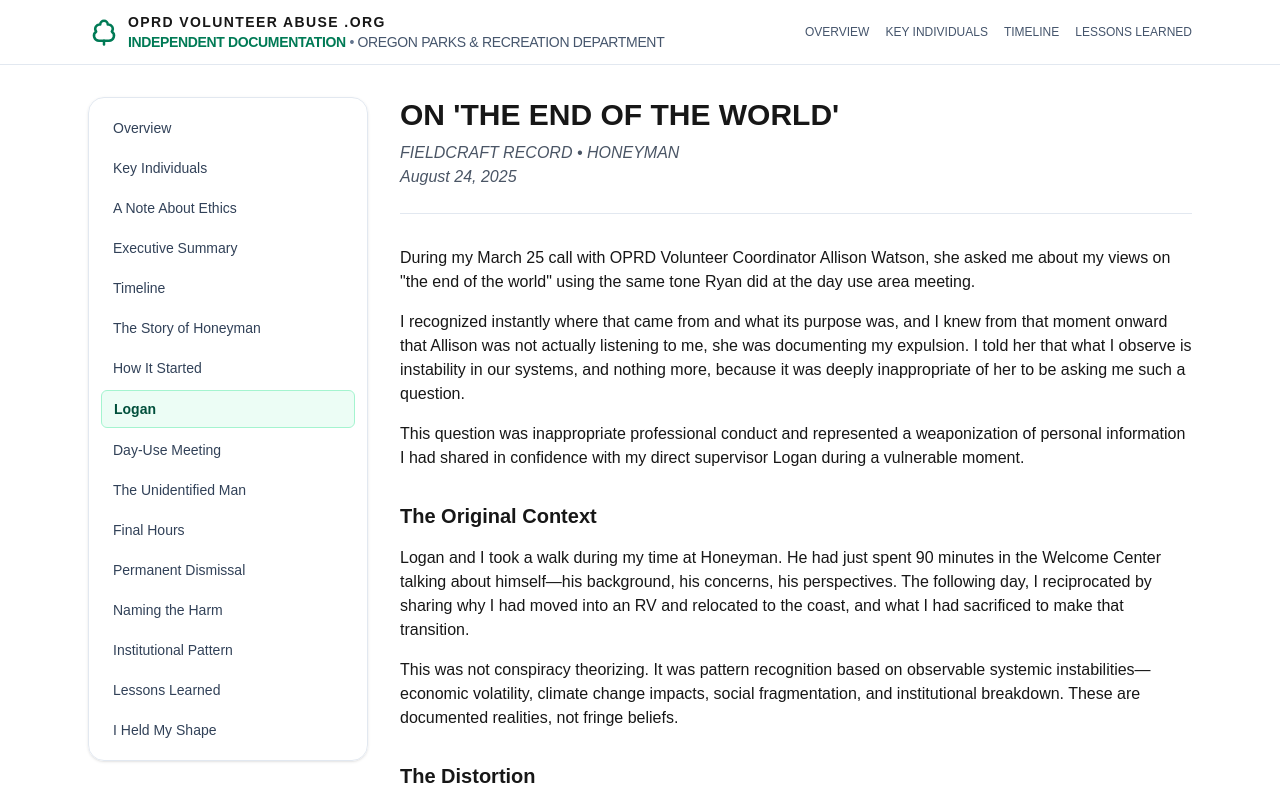
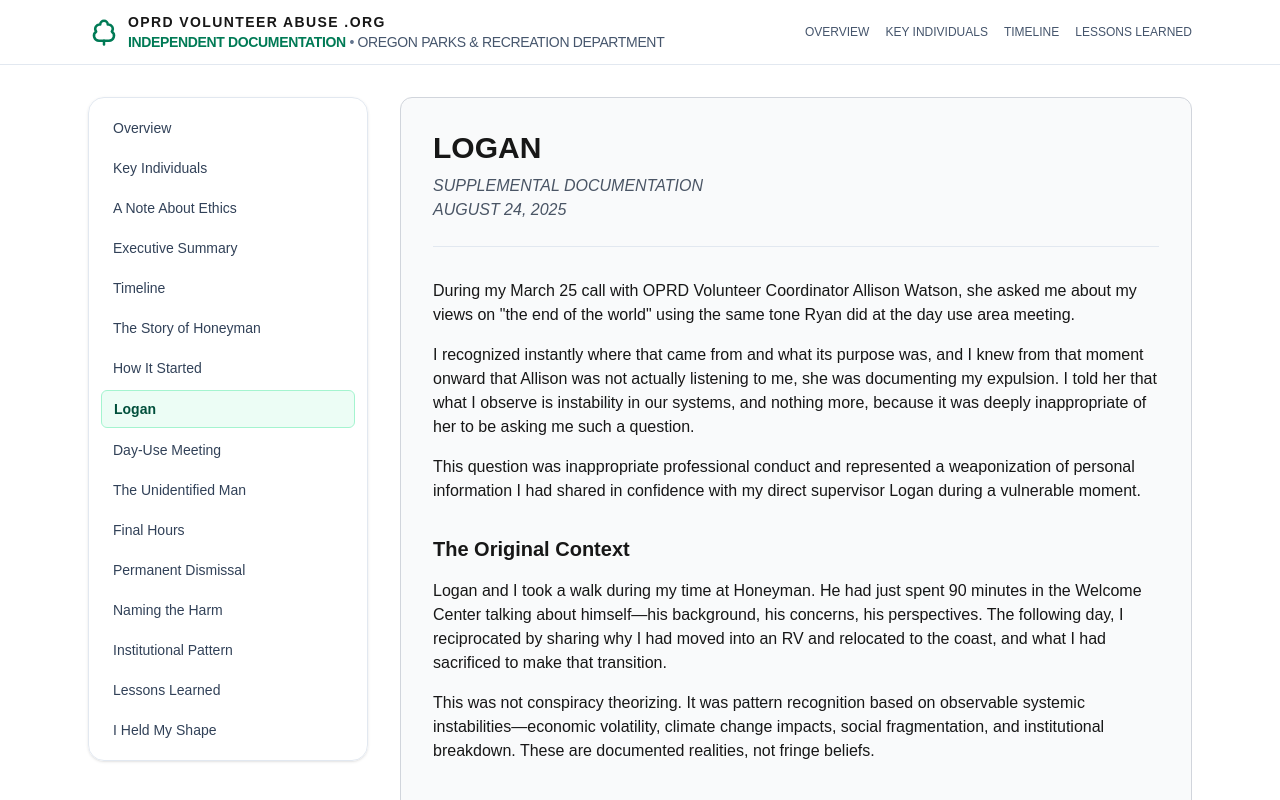
Before and after one commit to rswfire/rswfire.oprd, a Next.js app: page /logan/supplemental in a window 1280 px wide. Shown: the top 800 px of the page. Built offline with nearby package versions, Linux system fonts and the light colour scheme.

Commit message:
Small Refinements

```diff
--- a/app/(archive)/key-individuals/page.tsx
+++ b/app/(archive)/key-individuals/page.tsx
@@ -27,7 +27,7 @@ export default function KeyIndividualsPage() {
 
             <ul className="grid grid-cols-1 sm:grid-cols-3 gap-4 mt-4">
 
-                <li className="bg-gray-50 border border-gray-200 rounded-lg p-4 shadow-sm hover:border-emerald-300">
+                <li className="bg-white border border-gray-200 rounded-lg p-4 shadow-sm hover:border-emerald-300">
                     <h3 className="font-semibold text-lg text-center">KATI BAKER</h3>
                     <div className="text-sm text-gray-700">
                         <div className="font-bold text-center pb-2 border-b-2">
@@ -42,7 +42,7 @@ export default function KeyIndividualsPage() {
                     </div>
                 </li>
 
-                <li className="bg-gray-50 border border-gray-200 rounded-lg p-4 shadow-sm hover:border-emerald-300">
+                <li className="bg-white border border-gray-200 rounded-lg p-4 shadow-sm hover:border-emerald-300">
                     <h3 className="font-semibold text-lg text-center">RYAN WARREN</h3>
                     <div className="text-sm text-gray-700">
                         <div className="font-bold text-center pb-2 border-b-2">
@@ -57,7 +57,7 @@ export default function KeyIndividualsPage() {
                     </div>
                 </li>
 
-                <li className="bg-gray-50 border border-gray-200 rounded-lg p-4 shadow-sm hover:border-emerald-300">
+                <li className="bg-white border border-gray-200 rounded-lg p-4 shadow-sm hover:border-emerald-300">
                     <h3 className="font-semibold text-lg text-center">ALLISON WATSON</h3>
                     <div className="text-sm text-gray-700">
                         <div className="font-bold text-center pb-2 border-b-2">
--- a/app/(archive)/logan/supplemental/page.tsx
+++ b/app/(archive)/logan/supplemental/page.tsx
@@ -11,9 +11,9 @@ export const metadata: Metadata = {
 export default function LoganSupplementalPage() {
     return (
         <SectionPage
-            title="ON 'THE END OF THE WORLD'"
-            subtitle="FIELDCRAFT RECORD • HONEYMAN"
-            supplemental="August 24, 2025"
+            title="LOGAN"
+            subtitle="SUPPLEMENTAL DOCUMENTATION"
+            supplemental="AUGUST 24, 2025"
         >
 
             <div className="mt-4">
--- a/app/layout.tsx
+++ b/app/layout.tsx
@@ -45,7 +45,7 @@ export default function RootLayout({
         <body className="{`${inter.className} bg-stone-50 text-stone-900`">
         <div className="min-h-screen flex flex-col">
             {/* Header */}
-            <header className="border-b border-slate-200 bg-white/95 backdrop-blur">
+            <header className="sticky top-0 z-10 border-b border-slate-200 bg-white/95 backdrop-blur">
                 <div className="mx-auto max-w-6xl px-4 sm:px-6 py-3 flex items-center justify-between">
                     <Link href="/" className="flex items-center gap-2">
                         <div className="flex h-8 w-8 items-center justify-center">
--- a/components/SectionPage.tsx
+++ b/components/SectionPage.tsx
@@ -15,8 +15,10 @@ export default function SectionPage({
                                         children
                                     }: SectionPageProps) {
     return (
+        <div className="w-full p-8 rounded-xl bg-gray-50 border border-gray-300 text-base">
             <div className="prose prose-slate max-w-none">
                 <header className="mb-8 border-b border-slate-200 pb-6">
+
                     <h1 className="text-3xl font-bold mb-2">{title}</h1>
 
                     {(subtitle || supplemental) && (
@@ -31,5 +33,6 @@ export default function SectionPage({
                     {children}
                 </div>
             </div>
+        </div>
     );
 }
```
Lines whose indentation alone changed are shown as unchanged.
